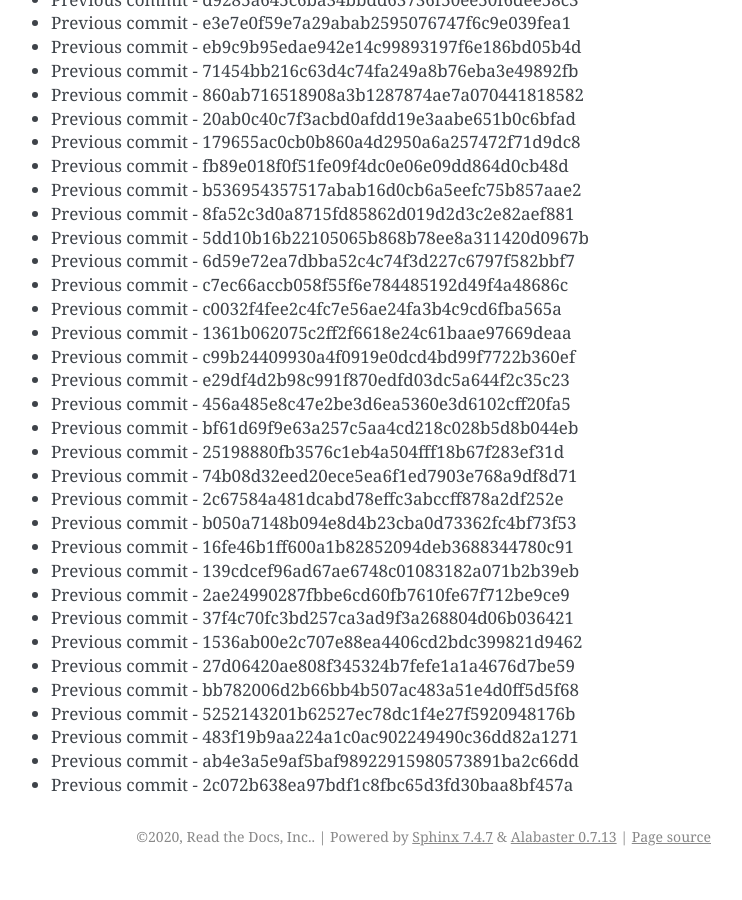
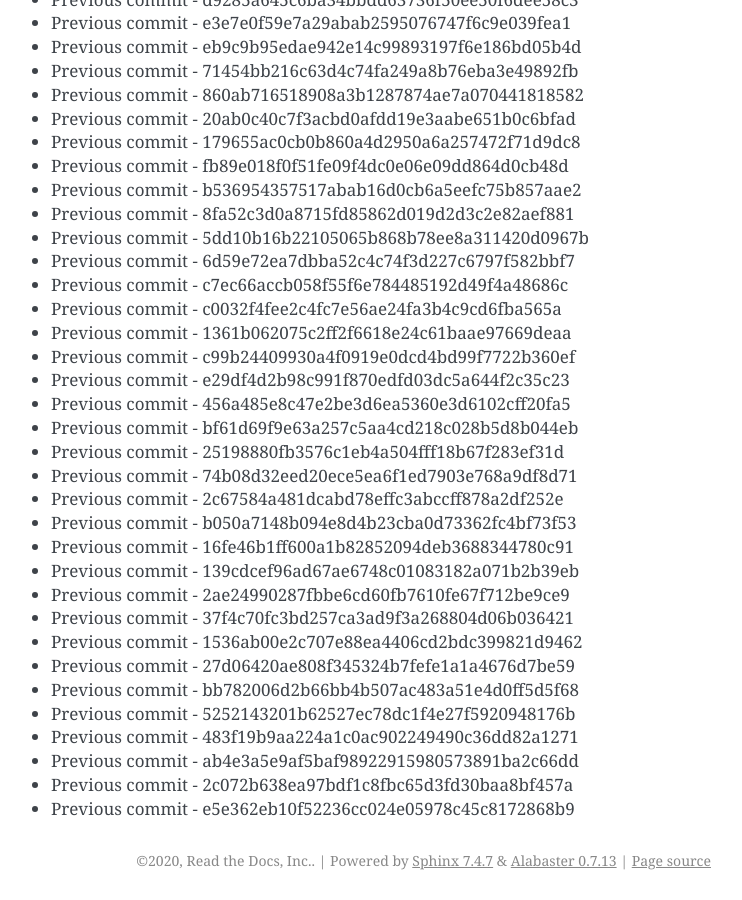
Before and after one commit to readthedocs/rtd-git-stresstest, a Sphinx documentation site: the page built from docs/updates.rst, in a window 1280 px wide and 900 px high, scrolled down 94487 px. Shown: the whole window, without its empty margins (399-1141 px from the left). Built offline with Sphinx 7.4.7, drawn with Linux system fonts in a browser that asks for light colours; before the commit the page ends 95363 px from its top, so only the background shows below that.

Commit message:
Generating commit from previous: e5e362eb10f52236cc024e05978c45c8172868b9

```diff
--- a/docs/updates.rst
+++ b/docs/updates.rst
@@ -4002,3 +4002,4 @@ It can be tested for any performance characteristics.
 * Previous commit - 483f19b9aa224a1c0ac902249490c36dd82a1271
 * Previous commit - ab4e3a5e9af5baf98922915980573891ba2c66dd
 * Previous commit - 2c072b638ea97bdf1c8fbc65d3fd30baa8bf457a
+* Previous commit - e5e362eb10f52236cc024e05978c45c8172868b9
```
